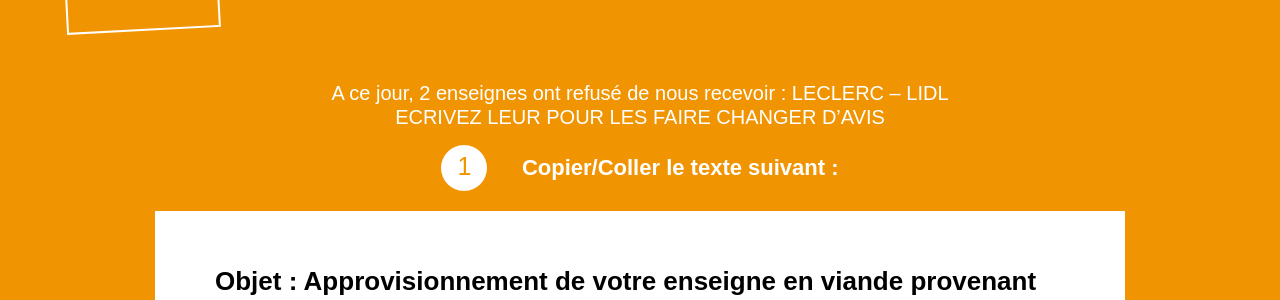
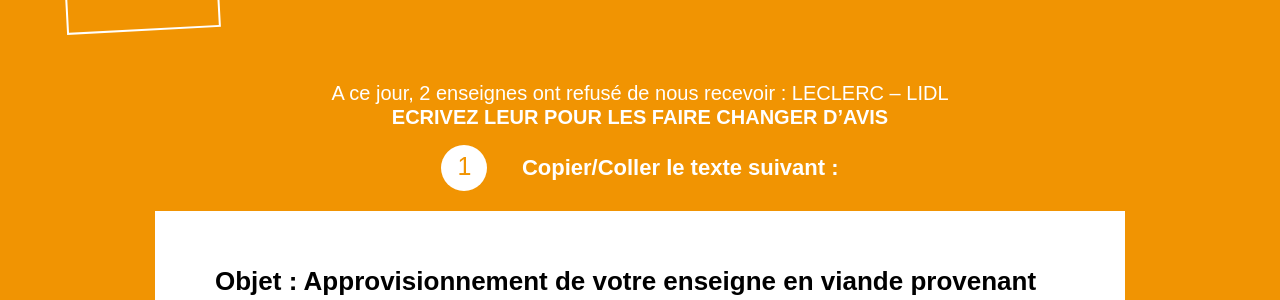
Before and after one commit to adfinitas-app/welfarm-petition, a Jekyll site: the page built from index.html, in a window 1280 px wide. Shown: the part 3462-3762 px from the top of the page. Built offline with Jekyll 4.4.1, drawn with Linux system fonts in a browser that asks for light colours; comment, search, counter and statistics services are not loaded.

Commit message:
Updated '_includes/professionels.html' via CloudCannon

```diff
--- a/_includes/professionels.html
+++ b/_includes/professionels.html
@@ -32,7 +32,7 @@
     </div>
     	<p class="text-1">
 	    A ce jour, 2 enseignes ont refusé de nous recevoir : LECLERC – LIDL<br />
-        ECRIVEZ LEUR POUR LES FAIRE CHANGER D’AVIS
+        <span style="font-weight: bold">ECRIVEZ LEUR POUR LES FAIRE CHANGER D’AVIS</span>
 	</p>
   </div>
   <div class="part-2">
```
